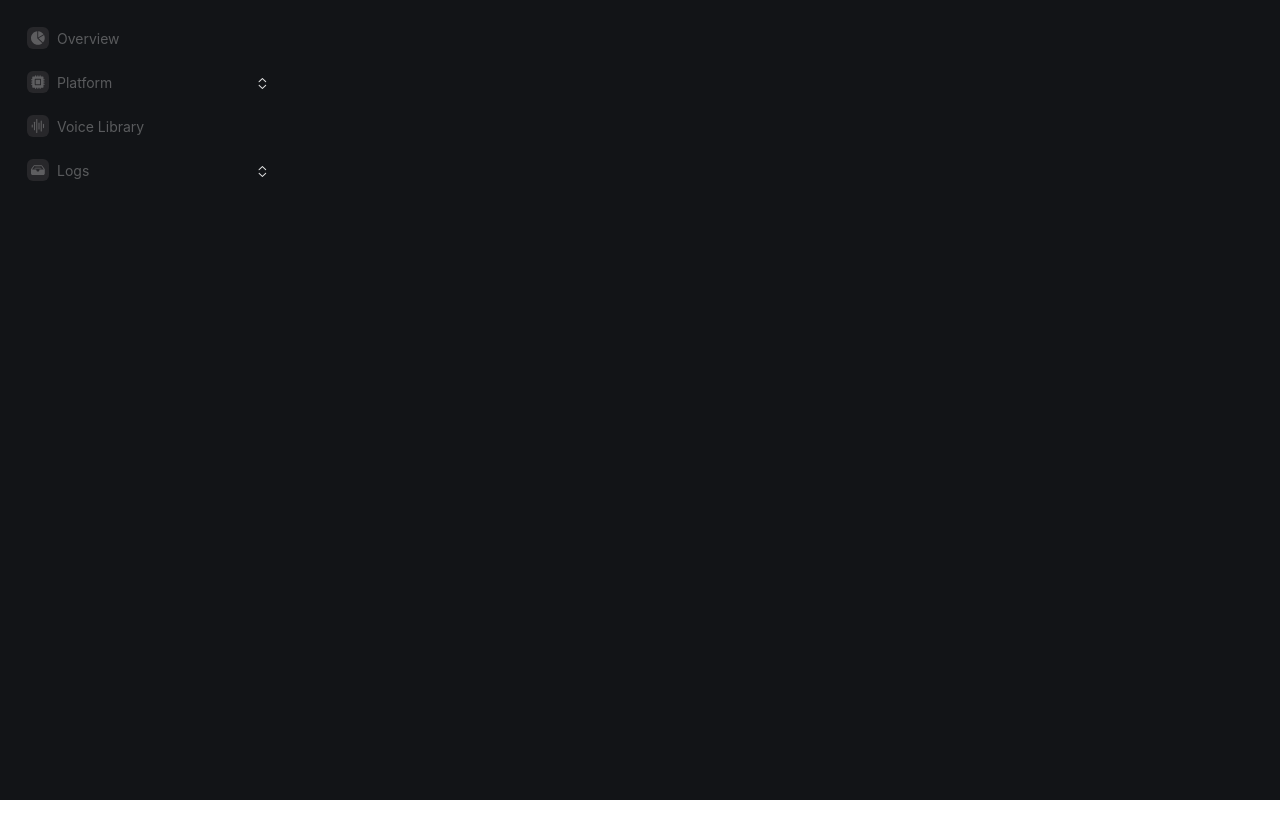
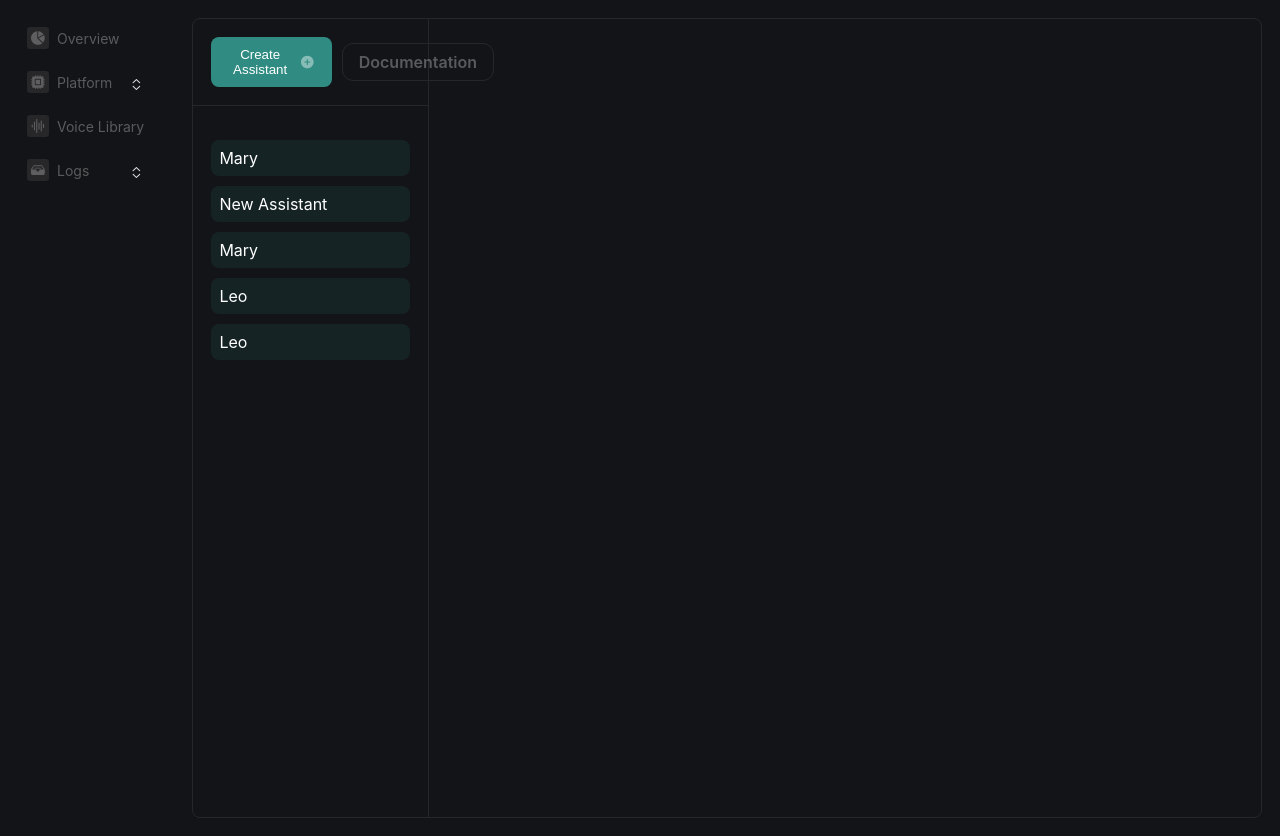
Before and after one commit to codershawon/Vapi, a plain HTML site: page index.html in a window 1280 px wide. Before the commit the page ends 800 px from the top, so only its background shows below. Drawn offline with nearby package versions, Linux system fonts and the light colour scheme.

Commit message:
third commit

```diff
--- a/assets/css/style.css
+++ b/assets/css/style.css
@@ -3,26 +3,39 @@
     --secondary-color: #ffffff4d;
     --background-color: #27272a;
     --background-hover-color: #ffffffcc;
-    --border-radius: 11px;
+    --btn-background-color: #37aa9dcc;
+    --btn-background-hover-color: #37aa9d;
+    --menus-active-background-color: #37aa9d1a;
+    --border-radius: 8px;
+    --rk-translate-x: 0;
+    --rk-translate-y: 0;
+    --rk-rotate: 90deg;
+    --rk-skew-x: 0;
+    --rk-skew-y: 0;
+    --rk-scale-x: 1;
+    --rk-scale-y: 1;
     --fonts-body: -apple-system, BlinkMacSystemFont, "Segoe UI", Helvetica, Arial, sans-serif, "Apple Color Emoji", "Segoe UI Emoji", "Segoe UI Symbol";
 }
-body {
+body{
     margin: 0;
     padding: 0;
     box-sizing: border-box;
+    font-family: var(--fonts-body);
 }
 p {
    margin: 0px;
 }
 .rk-vapi-container{
     background-color: var(--primary-color);
-    width: 100%;
     min-height: 100vh;
+    display: flex;
+    gap: 50px;
+    padding: 18px;
+    overflow-x: hidden;
 }
 /* Left Section CSS */
 .rk-vapi-container .rk-vapi-left{
-    width: 250px;
-    padding: 18px;
+    width: 10%;
 }
 .rk-vapi-container .rk-vapi-left .rk-vapi-menus-common,
 .rk-vapi-container .rk-vapi-left .rk-vapi-menus-left,
@@ -33,9 +46,12 @@ p {
     padding: 8px;
     width: 100%;
     transition: all 100ms ease-in-out;
+    cursor: pointer;
     border: 1px solid transparent;
     border-radius: var(--border-radius);
     margin: 0 0 4px;
+    position: relative;
+    z-index: 1;
 }
 .rk-vapi-container .rk-vapi-left .rk-vapi-menus-container,
 .rk-vapi-container .rk-vapi-left .rk-vapi-submenu-container,
@@ -50,6 +66,7 @@ p {
     width: 16px;
     border-left: 2px solid #313135;
     height: 100%;
+    z-index: 0;
 }
 .rk-vapi-container .rk-vapi-left .rk-vapi-menus,
 .rk-vapi-container .rk-vapi-left .rk-vapi-menus-inner{
@@ -97,7 +114,6 @@ p {
 .rk-vapi-container .rk-vapi-left .rk-vapi-submenu-container p{
     color: var(--secondary-color);
     font-size: 14px;
-    font-family: var(--fonts-body);
 }
 .rk-vapi-container .rk-vapi-left .rk-vapi-menus-common:hover svg{
     fill: var(--background-hover-color);
@@ -105,3 +121,71 @@ p {
 .rk-vapi-container .rk-vapi-left .rk-vapi-menus-common:hover p{
     color: var(--background-hover-color);
 }
+/* Assistant */
+.rk-vapi-container .rk-vapi-right{
+    width: 90%;
+    border: 1px solid var(--background-color);
+    border-radius: var(--border-radius);
+    display: flex;
+}
+.rk-vapi-container .rk-vapi-right .rk-vapi-assistant-left{
+    width: 22%;
+    border-right: 1px solid var(--background-color);
+}
+.rk-vapi-container .rk-vapi-right .rk-vapi-assistant-buttons{
+    display: flex;
+    align-items: center;
+    gap: 10px;
+    padding: 18px;
+    border-bottom: 1px solid var(--background-color)
+}
+.rk-vapi-container .rk-vapi-right .rk-vapi-assistant-buttons button{
+    display: flex;
+    align-items: center;
+    gap: 10px;
+    padding: 8px 16px;
+    background-color: var(--btn-background-color);
+    border-radius: var(--border-radius);
+    border-color: transparent;
+    cursor: pointer;
+}
+.rk-vapi-container .rk-vapi-right .rk-vapi-assistant-buttons button:hover{
+    background-color: var(--btn-background-hover-color);
+}
+.rk-vapi-container .rk-vapi-right .rk-vapi-assistant-buttons button svg{
+    fill: #ffffff80;
+}
+.rk-vapi-container .rk-vapi-right .rk-vapi-assistant-buttons button:hover svg{
+    --tw-rotate: 90deg;
+    transform: translate(var(--rk-translate-x), var(--rk-translate-y)) rotate(var(--rk-rotate)) skew(var(--rk-skew-x)) skewY(var(--rk-skew-y)) scaleX(var(--rk-scale-x)) scaleY(var(--rk-scale-y));
+    transition: all 0.15s ease-in-out;
+}
+.rk-vapi-container .rk-vapi-right .rk-vapi-assistant-buttons span{
+    color: #ffffff;
+}
+.rk-vapi-container .rk-vapi-right .rk-vapi-assistant-buttons a{
+    display: block;
+    padding: 8px 16px;
+    text-decoration: none;
+    color: #ffffff4d;
+    border: 1px solid var(--background-color);
+    border-radius: 11px;
+    font-weight: 600;
+}
+.rk-vapi-container .rk-vapi-right .rk-vapi-assistant-menu{
+    padding: 18px;
+}
+.rk-vapi-container .rk-vapi-right .rk-vapi-assistant-menu ul{
+    list-style-type: none;
+    padding: 0;
+    color: #fff;
+    display: flex;
+    flex-direction: column;
+    gap: 10px;
+}
+.rk-vapi-container .rk-vapi-right .rk-vapi-assistant-menu ul li{
+    color: #ffffff;
+    padding: 8px;
+    background-color: var(--menus-active-background-color);
+    border-radius: var(--border-radius);
+}
--- a/index.html
+++ b/index.html
@@ -74,6 +74,7 @@
                     </div>
                 </div>
             </div>
+
             </div>
             <!-- Menus Common-->
             <div class="rk-vapi-menus-common">
@@ -121,7 +122,27 @@
          </div>
          <!-- Right Section -->
          <div class="rk-vapi-right">
+            <!-- Assistant -->
+           <div class="rk-vapi-assistant-left">
+            <div class="rk-vapi-assistant">
+                    <div class="rk-vapi-assistant-buttons">
+                        <button><span>Create Assistant</span> <svg width="20.2832" height="19.9316" viewBox="0 0 20.2832 19.9316" fill="'none' || '#000000" stroke="none" stroke-width="2" stroke-linecap="round" stroke-linejoin="round" class="fill-white/50 group-hover:fill-white/70 w-[16px] h-[16px] group-hover:rotate-90 transition-all duration-150 ease-in-out "><g><rect height="19.9316" opacity="0" width="20.2832" x="0" y="0"></rect><path d="M19.9219 9.96094C19.9219 15.4004 15.4102 19.9219 9.96094 19.9219C4.52148 19.9219 0 15.4004 0 9.96094C0 4.51172 4.51172 0 9.95117 0C15.4004 0 19.9219 4.51172 19.9219 9.96094ZM9.11133 6.05469L9.11133 9.11133L6.05469 9.11133C5.54688 9.11133 5.19531 9.46289 5.19531 9.9707C5.19531 10.4688 5.54688 10.8008 6.05469 10.8008L9.11133 10.8008L9.11133 13.8672C9.11133 14.3652 9.45312 14.7266 9.95117 14.7266C10.459 14.7266 10.8105 14.375 10.8105 13.8672L10.8105 10.8008L13.877 10.8008C14.375 10.8008 14.7363 10.4688 14.7363 9.9707C14.7363 9.46289 14.375 9.11133 13.877 9.11133L10.8105 9.11133L10.8105 6.05469C10.8105 5.54688 10.459 5.18555 9.95117 5.18555C9.45312 5.18555 9.11133 5.54688 9.11133 6.05469Z" fill-opacity="0.85"></path></g></svg></button>
+                        <a href="#">Documentation</a>
+                    </div>
+                   <div class="rk-vapi-assistant-menu">
+                        <ul>
+                            <li>Mary</li>
+                            <li>New Assistant</li>
+                            <li>Mary</li>
+                            <li>Leo</li>
+                            <li>Leo</li>
+                        </ul>
+                   </div>
+            </div>
+           </div>
+           <div class="rk-vapi-assistant-right">
 
+           </div>
          </div>
     </div>
 
```
